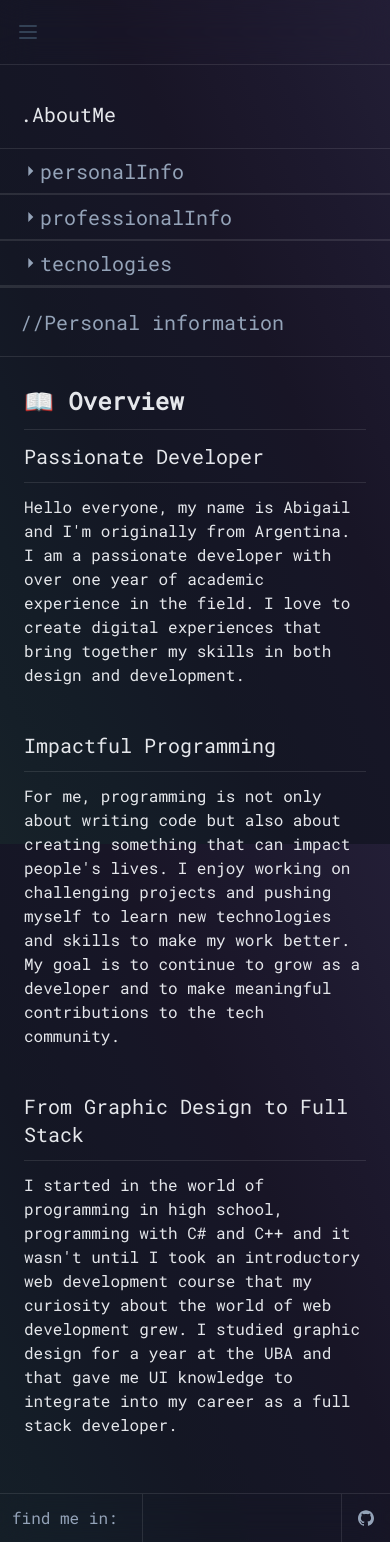
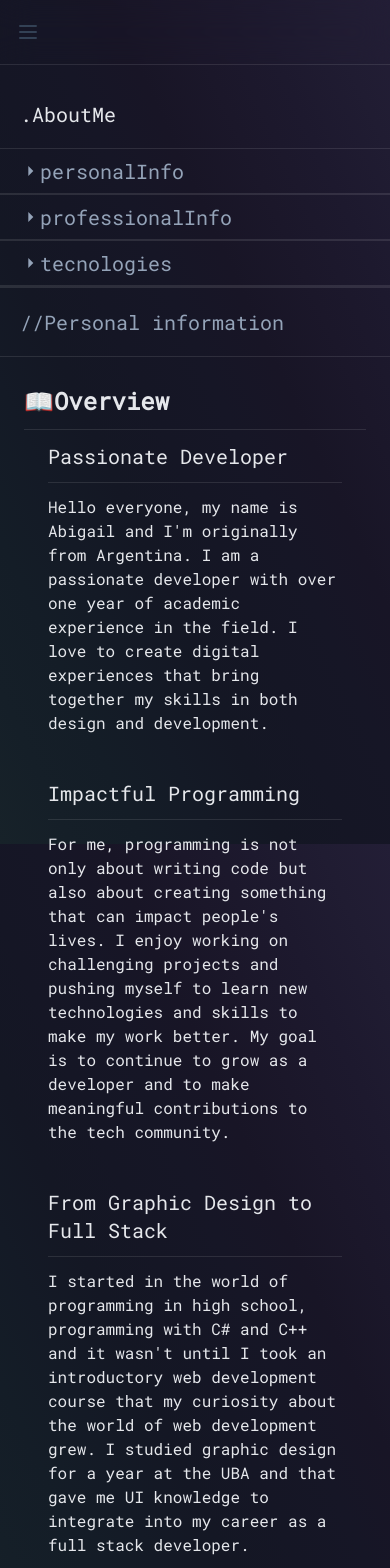
Before and after one commit to AbigailSC/portfolio, a React (Vite) app: page /aboutMe in a window 390 px wide. Shown: the top 1568 px of the page. Before the commit the page ends 1542 px from the top, so only its background shows below. Built offline with nearby package versions, Linux system fonts and the light colour scheme.

Commit message:
feat: add scroll

```diff
--- a/src/components/About/About.jsx
+++ b/src/components/About/About.jsx
@@ -281,12 +281,6 @@ export const About = () => {
                   work for to deliver high-quality services to potential and current clients.
                 </p>
                 <p className="px-6">
-                  In addition, I am currently expanding my knowledge of Docker, a powerful tool for
-                  containerization and deployment, which has the potential to streamline
-                  infrastructure and optimize development processes. I am excited to apply this
-                  knowledge to future projects and continue to expand my skillset.
-                </p>
-                <p className="px-6">
                   I am a detail-oriented individual who places a strong emphasis on user-centered
                   design. I believe that the key to creating effective web applications is to
                   understand the needs and expectations of the target audience, and to design
@@ -304,7 +298,8 @@ export const About = () => {
                 <ul className="flex flex-col w-[90%] gap-5 h-min">
                   <li className="text-4xl font-bold">📌Interests</li>
                   <span className="border-b border-[rgba(255,255,255,0.1)]" />
-                  <div className="flex flex-col gap-4 px-12 py-2">
+                  <div className="flex flex-col gap-4 px-12 py-2 lg:max-h-[calc(100vh-350px)] lg:overflow-y-auto">
+                    <div className="flex flex-col gap-2">
                       <p>
                         I am a passionate learner with a keen interest in web design and user
                         interface design. I am always striving to expand my knowledge and skills in
@@ -312,12 +307,6 @@ export const About = () => {
                         ultimate goal is to gain more experience in the field of Web Development and
                         collaborate with the company I work for to deliver high-quality services to
                         potential and current clients.
-                    </p>
-                    <p>
-                      In addition, I am currently expanding my knowledge of Docker, a powerful tool
-                      for containerization and deployment, which has the potential to streamline
-                      infrastructure and optimize development processes. I am excited to apply this
-                      knowledge to future projects and continue to expand my skillset.
                       </p>
                       <p>
                         I am a detail-oriented individual who places a strong emphasis on
@@ -328,11 +317,12 @@ export const About = () => {
                       </p>
                       <p>
                         Overall, I am a dedicated and passionate web design and development
-                      professional who is committed to delivering high-quality services to clients.
-                      With my strong foundation in web design and development technologies and my
-                      ongoing commitment to learning and updating my skillset, I am confident that I
-                      can make a valuable contribution to any team.
+                        professional who is committed to delivering high-quality services to
+                        clients. With my strong foundation in web design and development
+                        technologies and my ongoing commitment to learning and updating my skillset,
+                        I am confident that I can make a valuable contribution to any team.
                       </p>
+                    </div>
                   </div>
                 </ul>
               </div>
@@ -809,9 +799,9 @@ export const About = () => {
                 //Personal information
               </h3>
               <ul className="flex flex-col gap-3 p-6 text-gray-200 md:px-28 lg:hidden">
-                <li className="text-2xl font-bold">📖 Overview</li>
+                <li className="text-2xl font-bold">📖Overview</li>
                 <span className="border-b border-[rgba(255,255,255,0.1)]" />
-                <div className="flex flex-col gap-3 mb-8">
+                <div className="flex flex-col gap-3 px-6 mb-8">
                   <h3 className="text-xl font-normal">Passionate Developer</h3>
                   <span className="border-b border-[rgba(255,255,255,0.1)]" />
                   <p className="text-base">
@@ -821,7 +811,7 @@ export const About = () => {
                     and development.
                   </p>
                 </div>
-                <div className="flex flex-col gap-3 mb-8">
+                <div className="flex flex-col gap-3 px-6 mb-8">
                   <h3 className="text-xl font-normal">Impactful Programming</h3>
                   <span className="border-b border-[rgba(255,255,255,0.1)]" />
                   <p className="text-base">
@@ -832,7 +822,7 @@ export const About = () => {
                     contributions to the tech community.
                   </p>
                 </div>
-                <div className="flex flex-col gap-3">
+                <div className="flex flex-col gap-3 px-6">
                   <h3 className="text-xl font-normal">From Graphic Design to Full Stack</h3>
                   <span className="border-b border-[rgba(255,255,255,0.1)]" />
                   <p className="text-base">
@@ -844,11 +834,11 @@ export const About = () => {
                   </p>
                 </div>
               </ul>
-              <div className="hidden w-full lg:justify-center lg:h-[calc(100vh-200px)] lg:flex lg:items-center">
+              <div className="hidden w-full lg:justify-center lg:h-[calc(100vh-180px)] lg:flex lg:items-center">
                 <ul className="flex flex-col w-[90%] gap-5 h-min">
-                  <li className="text-4xl font-bold">📖 Overview</li>
+                  <li className="text-4xl font-bold">📖Overview</li>
                   <span className="border-b border-[rgba(255,255,255,0.1)]" />
-                  <div className="flex flex-col gap-3">
+                  <div className="flex flex-col gap-4 px-12 py-2 lg:max-h-[calc(100vh-350px)] lg:overflow-y-auto">
                     <div className="flex flex-col gap-3 mb-8">
                       <h3 className="text-2xl font-normal">Passionate Developer</h3>
                       <span className="border-b border-[rgba(255,255,255,0.1)]" />
```
Lines whose indentation alone changed are shown as unchanged.
